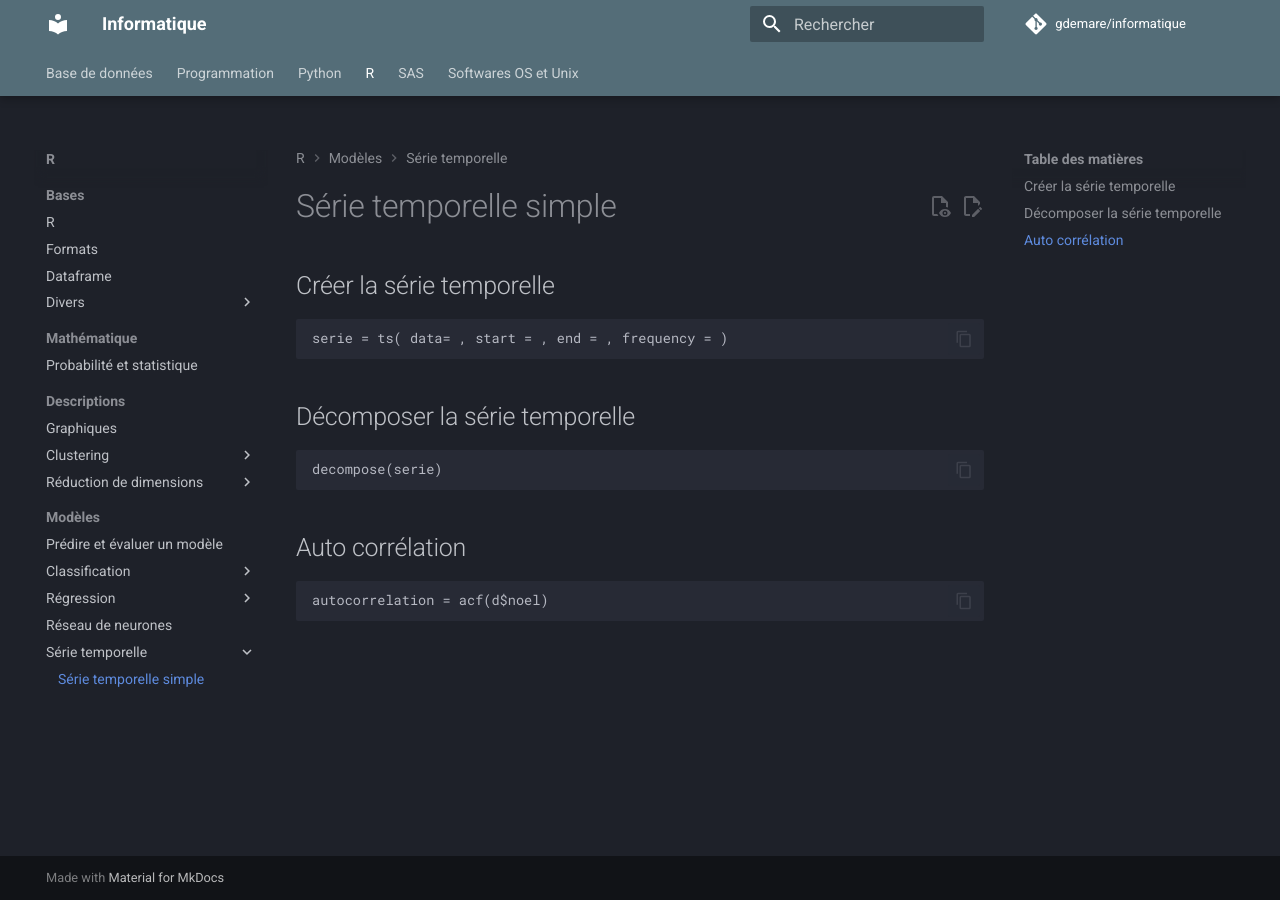
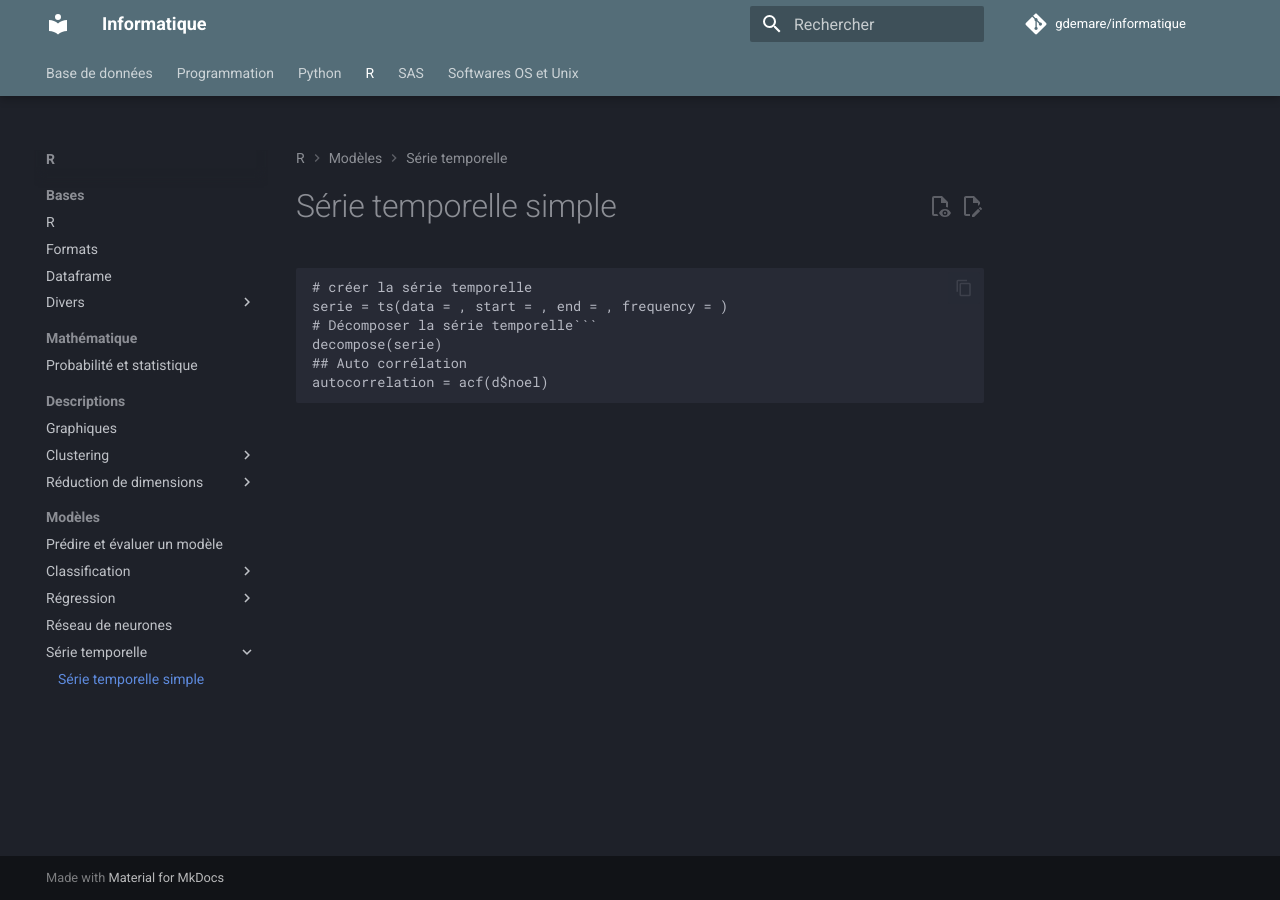
Before and after one commit to gdemare/Informatique, an MkDocs documentation site: the page built from docs/r/serie-temporelle-simple_r.md, in a window 1280 px wide. Built offline with MkDocs 1.6.1 and Material for MkDocs 9.7.7, drawn with Linux system fonts in a browser that asks for light colours; comment, search, counter and statistics services are not loaded.

Commit message:
Update serie-temporelle-simple_r.md

````diff
--- a/docs/r/serie-temporelle-simple_r.md
+++ b/docs/r/serie-temporelle-simple_r.md
@@ -1,16 +1,8 @@
-## Créer la série temporelle
-
 ```
-serie = ts( data= , start = , end = , frequency = )
-```
-
-## Décomposer la série temporelle
-```
+# créer la série temporelle
+serie = ts(data = , start = , end = , frequency = )
+# Décomposer la série temporelle```
 decompose(serie)
-```
-
 ## Auto corrélation
-
-```
 autocorrelation = acf(d$noel)
 ```
````
